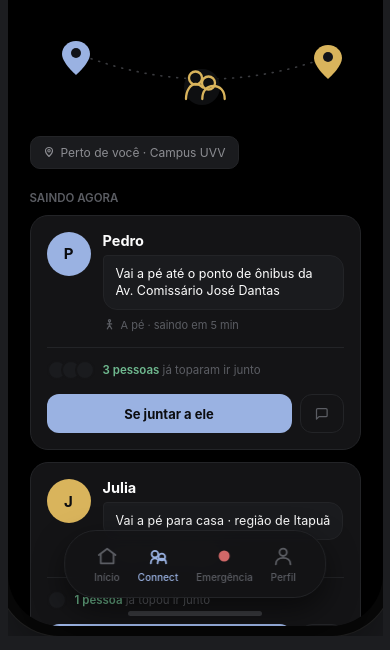
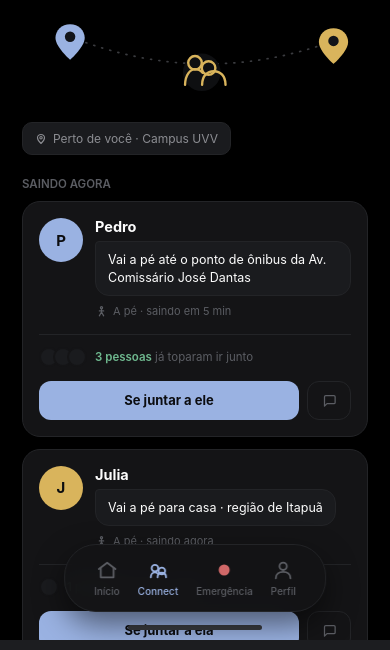
Before and after one commit to luisademarco/safetrace-prototipo, a plain HTML site: page tela-connect.html in a window 390 px wide. Shown: the part 222-872 px from the top of the page. Drawn offline with Linux system fonts and the light colour scheme.

Commit message:
Add files via upload

```diff
--- a/tela-connect.html
+++ b/tela-connect.html
@@ -173,6 +173,18 @@
     width:134px; height:5px; border-radius:3px; background:#3a3b3f;
     z-index:6;
   }
+
+  @media (max-width:480px){
+    body{ padding:0; }
+    .phone{
+      width:100vw;
+      height:100vh;
+      height:100dvh;
+      border-radius:0;
+      box-shadow:none;
+    }
+    .notch{ display:none; }
+  }
 </style>
 </head>
 <body>
```
Also changed, not shown: tela-emergencia.html (+12 -0 lines), tela-home.html (+12 -0 lines), tela-perfil.html (+12 -0 lines), tela-rota.html (+12 -0 lines), tela-standby.html (+12 -0 lines).
